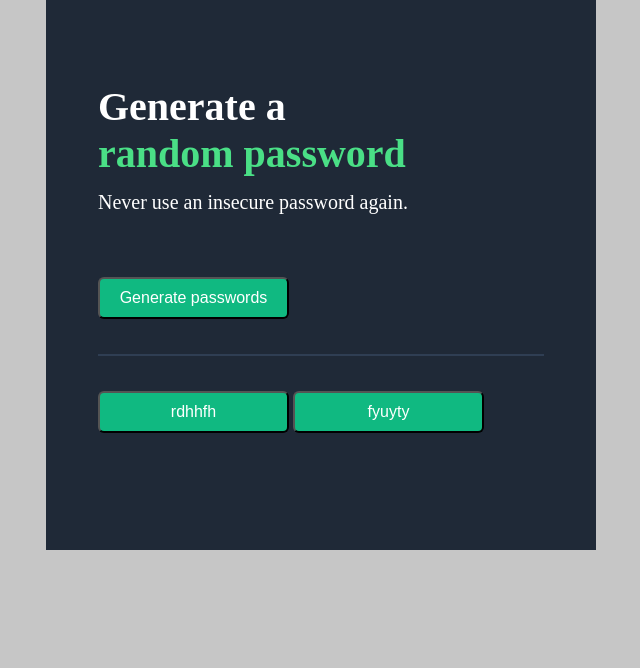
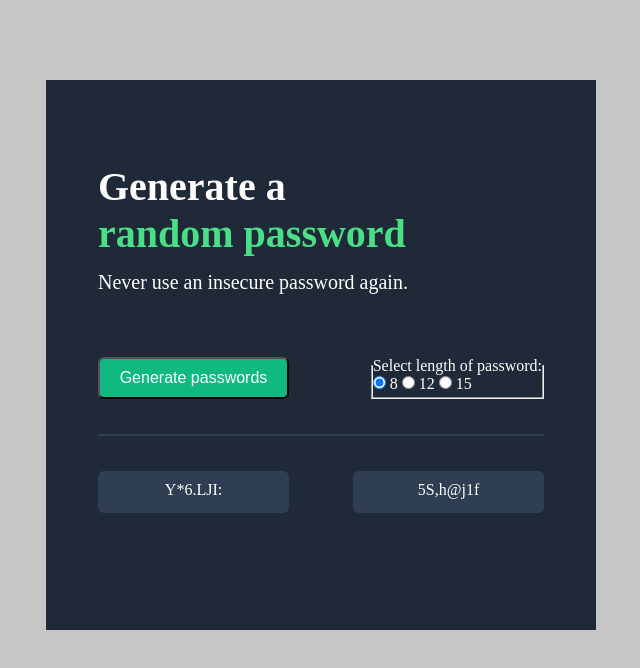
Before and after one commit to anki009/password-generator, a plain HTML site: page index.html in a window 1280 px wide. Both pictures are taken after a click on the button "Generate passwords". Shown: the whole page, without its empty margins (319-959 px from the left). Drawn offline with Linux system fonts and the light colour scheme.

Commit message:
added functionality

```diff
--- a/index.html
+++ b/index.html
@@ -14,16 +14,31 @@
         <div class="sub-container">
             <h1>Generate a <br><span>random password</span></h1>
             <p>Never use an insecure password again.</p>
-            <button >Generate passwords</button>
+
+            <div class="container2">
+                <button id="generate-pass">Generate passwords</button>
+                <fieldset>
+                    <legend>Select length of password:</legend>
+                    <input type="radio" id="eight" name="len" value="8" checked>
+                    <label for="eight">8</label>
+
+                    <input type="radio" id="twelve" name="len" value="12">
+                    <label for="twelve">12</label>
+
+                    <input type="radio" id="fifteen" name="len" value="15">
+                    <label for="fifteen">15</label>
+                </fieldset>
+            </div>
+
             <hr>
             <div class="passwords">
-                <button>rdhhfh</button>
-                <button>fyuyty</button>
+                <p id="pass1"></p>
+                <p id="pass2"></p>
             </div>
         </div>
+    </main>
 
-
-    </main>
+    <script src="main.js"></script>
 </body>
 
 </html>
--- /dev/null
+++ b/main.js
@@ -0,0 +1,41 @@
+const characters = ["A","B","C","D","E","F","G","H","I","J","K","L","M","N","O","P","Q","R","S","T","U","V","W","X","Y","Z","a","b","c","d","e","f","g","h","i","j","k","l","m","n","o","p","q","r","s","t","u","v","w","x","y","z", "0", "1", "2", "3", "4", "5", "6", "7", "8", "9","~","`","!","@","#","$","%","^","&","*","(",")","_","-","+","=","{","[","}","]",",","|",":",";","<",">",".","?",
+"/"];
+
+const generatePassword = document.querySelector("#generate-pass");
+let radioBtns = document.querySelectorAll('input[name="len"]');
+
+generatePassword.addEventListener("click", () => {
+  let len;
+  for (const radioBtn of radioBtns) {
+    if (radioBtn.checked) {
+      len = radioBtn.value;
+      break;
+    }
+  }
+  passLength(len);
+});
+
+function passLength(passLen) {
+  generatePass("pass1", passLen);
+  generatePass("pass2", passLen);
+}
+
+function generatePass(id, passLen) {
+  let password = "";
+  for (let i = 0; i < passLen; i++) {
+    password += characters[Math.floor(Math.random() * characters.length)];
+  }
+  document.getElementById(id).textContent = password;
+}
+
+// const copyButton = document.getElementById('pass1');
+// copyButton.addEventListener('click', (event) => {
+//     // getting the text content that we want to copy
+//     const content = document.getElementById('pass1').textContent;
+//     // loading the content into our clipboard
+//     navigator.clipboard.writeText(content);
+//     navigator.clipboard.readText()
+//     .then((copied) => {
+//         console.log(copied);
+//     });
+// })
--- a/style.css
+++ b/style.css
@@ -5,10 +5,10 @@
 }
 
 body {
-  margin: 0;
+  margin: 80px 0;
   display: flex;
   justify-content: center;
-  align-items: center;
+
   background-color: #c6c6c6;
 }
 
@@ -41,7 +41,9 @@ hr {
   border: 1px solid #2f3e53;
 }
 
-button {
+button,
+.passwords p {
+  cursor: pointer;
   margin: 35px 0;
   width: 191px;
   height: 42px;
@@ -51,3 +53,22 @@ button {
   border-radius: 6px;
   padding: 9px 15px;
 }
+
+.container2,
+.passwords {
+  display: flex;
+  justify-content: space-between;
+  align-items: center;
+}
+.container2 fieldset {
+  height: 42px;
+
+  border-color: #10b981 1px solid;
+}
+
+.passwords p {
+  background-color: #2f3e53;
+  text-align: center;
+  padding-top: 10px;
+  padding-bottom: 10px;
+}
```
